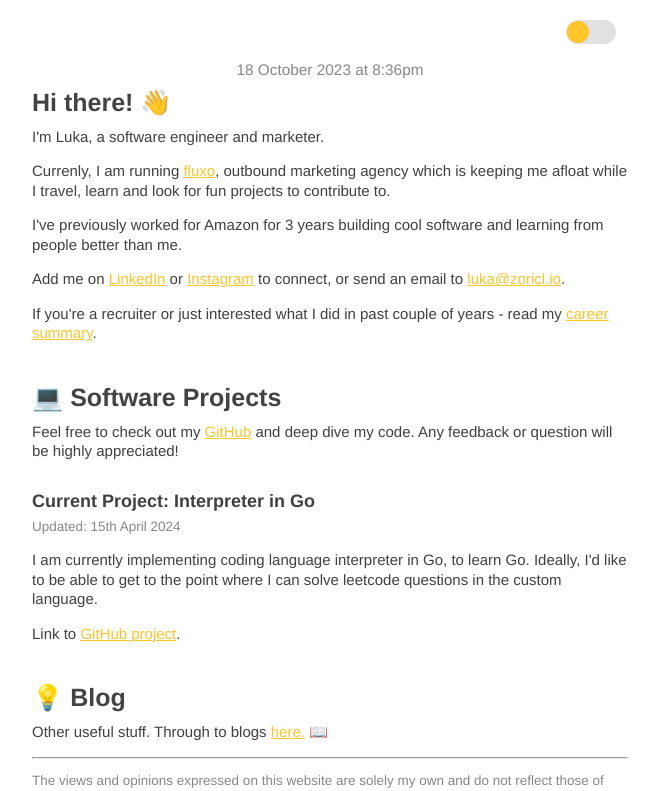
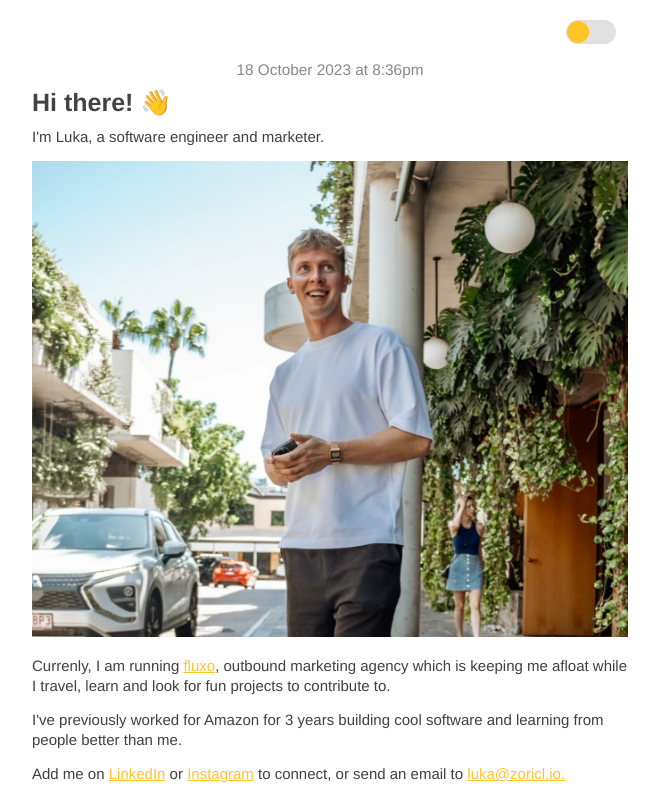
Before and after one commit to iamnotluka/zoricl, a React (Create React App) app: page / in a window 1280 px wide. Shown: the top 791 px of the page, without its empty margins (310-969 px from the left). Built offline with nearby package versions, Linux system fonts and the light colour scheme.

Commit message:
Adding the profile pic

```diff
--- a/src/App.css
+++ b/src/App.css
@@ -1,28 +1,31 @@
 @font-face {
-  font-family: 'NotesFont';
-  src: url('/public/assets/fonts/NotesFont.ttf') format('ttf');
+	font-family: "NotesFont";
+	src: url("/public/assets/fonts/NotesFont.ttf") format("ttf");
 	font-weight: normal;
 	font-style: normal;
 }
 
-body, div, p, h4 {
+body,
+div,
+p,
+h4 {
 	transition: background-color 0.1s ease;
 }
 
 :root {
 	transition: all 0.1s;
 	--background-color: #080808;
-  --yellow-color: #DCB13D;
+	--yellow-color: #dcb13d;
 	--yellow-color-weight: 400;
 	--headers-color: white;
 	--text-color: white;
 	--primary: #080808;
-  --sans: "NotesFont", "SF Pro Icons","Helvetica Neue","Helvetica","Arial", "sans-serif";
+	--sans: "NotesFont", "SF Pro Icons", "Helvetica Neue", "Helvetica", "Arial", "sans-serif";
 	--h2-font-size: 50px;
 	--h3-font-size: 35px;
 	--h4-font-size: 25px;
 	--p-font-size: 15px;
-  --date-colour: #87868C;
+	--date-colour: #87868c;
 }
 
 [data-theme="light"] {
@@ -84,7 +87,7 @@ h2 {
 	font-size: var(--h2-font-size);
 }
 h3 {
-  font-size: var(--h3-font-size)
+	font-size: var(--h3-font-size);
 }
 h4 {
 	margin-block-start: 2.5rem;
@@ -170,7 +173,7 @@ ul {
 	width: 100%;
 	position: fixed;
 	top: 0;
-  left: 50%;               /* Center the header */
+	left: 50%; /* Center the header */
 	transform: translateX(-50%); /* Adjust for true centering */
 }
 
@@ -266,3 +269,14 @@ h2 {
 	list-style-type: none;
 	font-weight: 400;
 }
+
+.container {
+	display: flex; /* Establishes a flex container */
+	justify-content: space-between; /* Space distribution between the children */
+	align-items: center; /* Vertically aligns the children in the middle */
+}
+
+.markdown,
+.image {
+	flex: 1; /* Each child will take up equal space */
+}
--- a/src/components/pages/home/Home.tsx
+++ b/src/components/pages/home/Home.tsx
@@ -8,7 +8,15 @@ export default function Home() {
 		<div>
 			<Header previousPage="none" />
 			<DateSignature date="18 October 2023 at 8:36pm" />
+			<h4>Hi there! 👋</h4>
+			<p>I'm Luka, a software engineer and marketer.</p>
+			<img src="/profile_image.jpg" alt="Profile Image" />
 			<MarkdownSection markdownFileName="introduction.txt" />
+			<p>
+				Add me on <a href="https://www.linkedin.com/in/luka-zoric/">LinkedIn</a> or{" "}
+				<a href="https://www.instagram.com/zoricl_/">Instagram</a> to connect, or send an email to{" "}
+				<a href="mailto:luka@zoricl.io">luka@zoricl.io.</a>
+			</p>
 			<p>
 				If you're a recruiter or just interested what I did in past couple of years - read my{" "}
 				<Link to="/career">career summary</Link>.
```
Also changed, not shown: public/content/introduction.txt, public/profile_image.jpg (added). Lines whose indentation alone changed are shown as unchanged.
